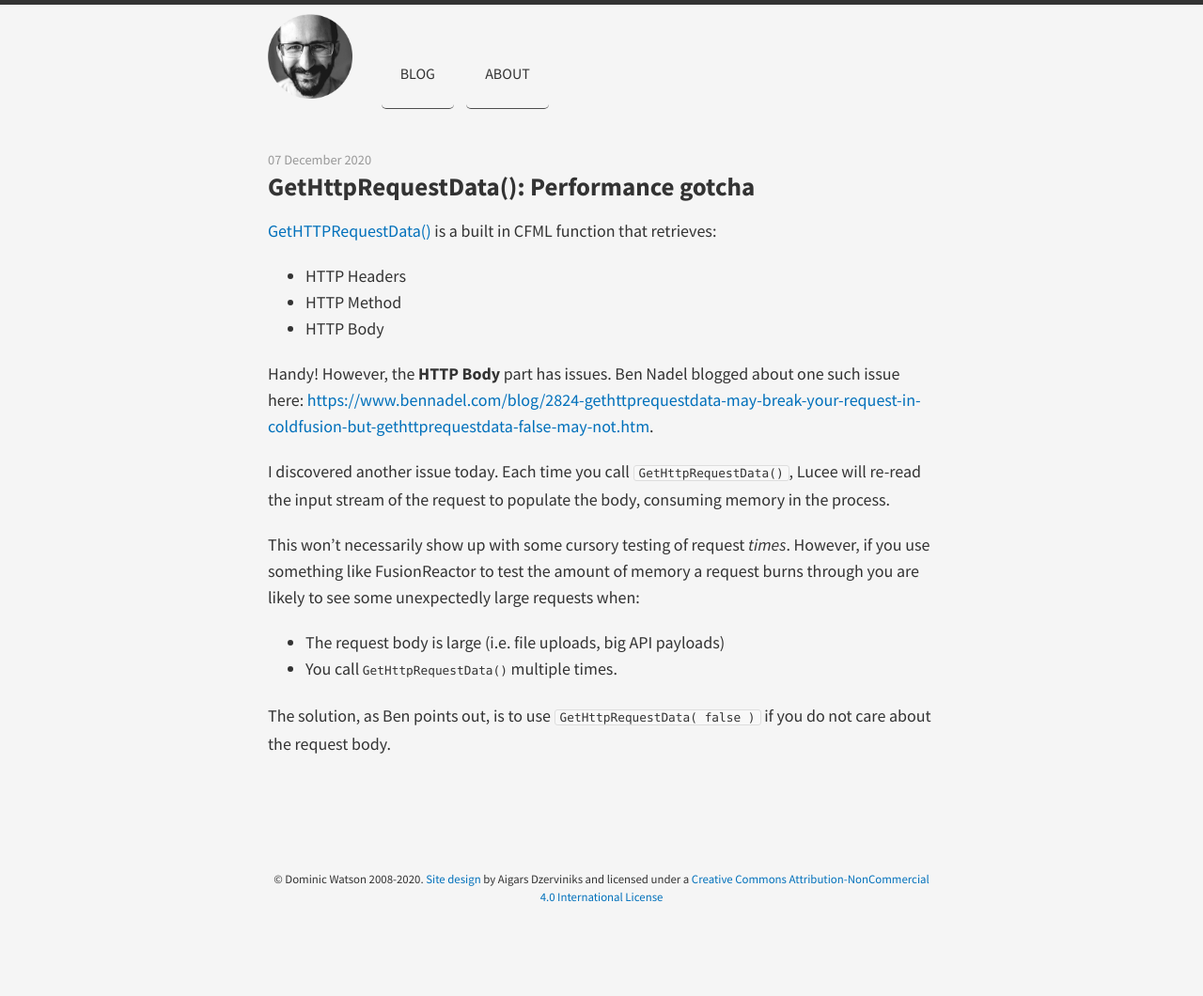
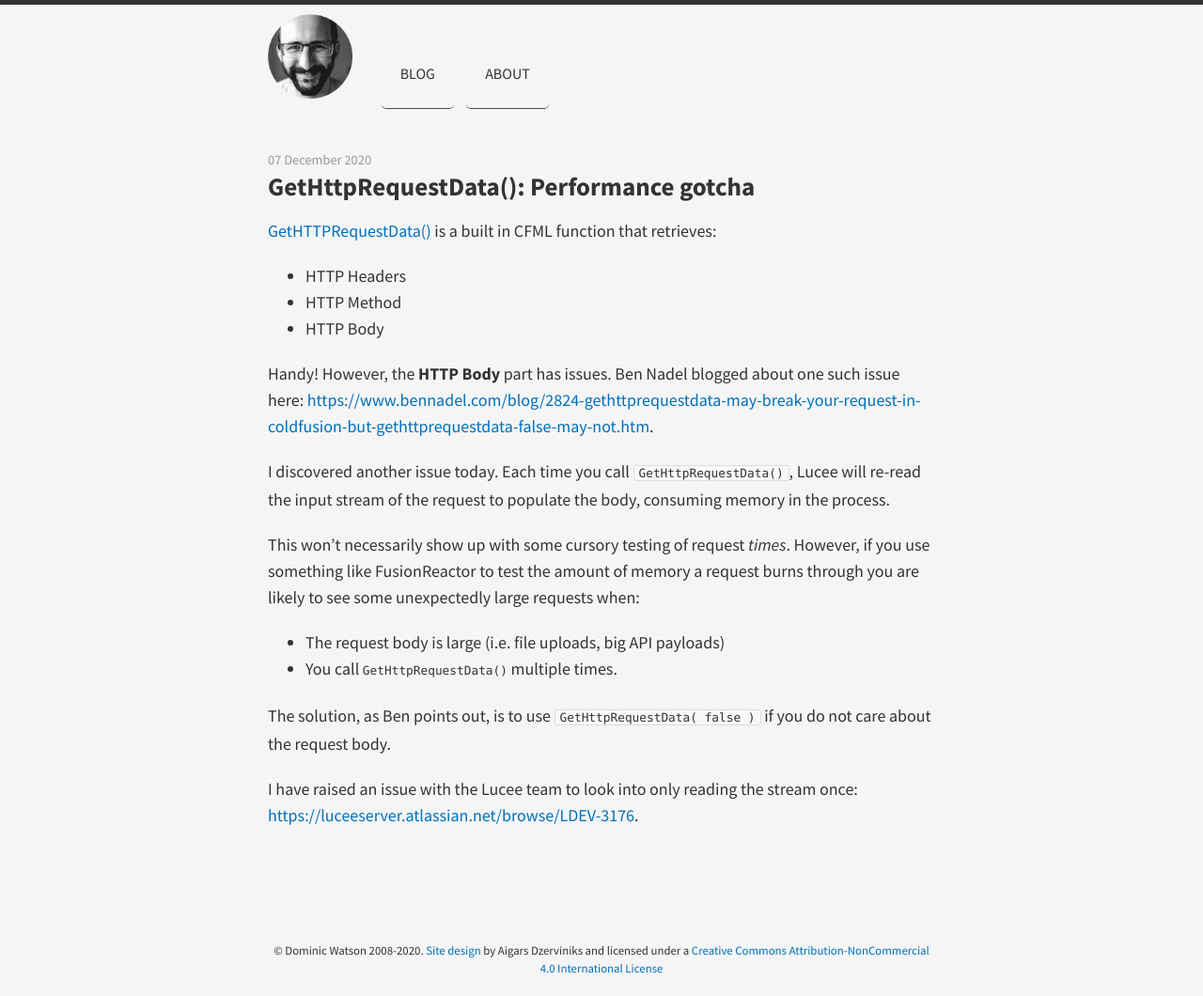
Before and after one commit to DominicWatson/dominicwatson.github.io, a Jekyll site: the page built from _posts/2020-12-07-gethttprequestdata.markdown, in a window 1280 px wide. Shown: the whole page at 94% size. Built offline with Jekyll 4.4.1, drawn with Linux system fonts in a browser that asks for light colours; comment, search, counter and statistics services are not loaded; before the commit the page ends 984 px from its top, so only the background shows below that.

Commit message:
Refer to lucee bug raised

```diff
--- a/_posts/2020-12-07-gethttprequestdata.markdown
+++ b/_posts/2020-12-07-gethttprequestdata.markdown
@@ -21,3 +21,5 @@ This won't necessarily show up with some cursory testing of request _times_. How
 * You call `GetHttpRequestData()` multiple times.
 
 The solution, as Ben points out, is to use `GetHttpRequestData( false )` if you do not care about the request body.
+
+I have raised an issue with the Lucee team to look into only reading the stream once: [https://luceeserver.atlassian.net/browse/LDEV-3176](https://luceeserver.atlassian.net/browse/LDEV-3176).
```
